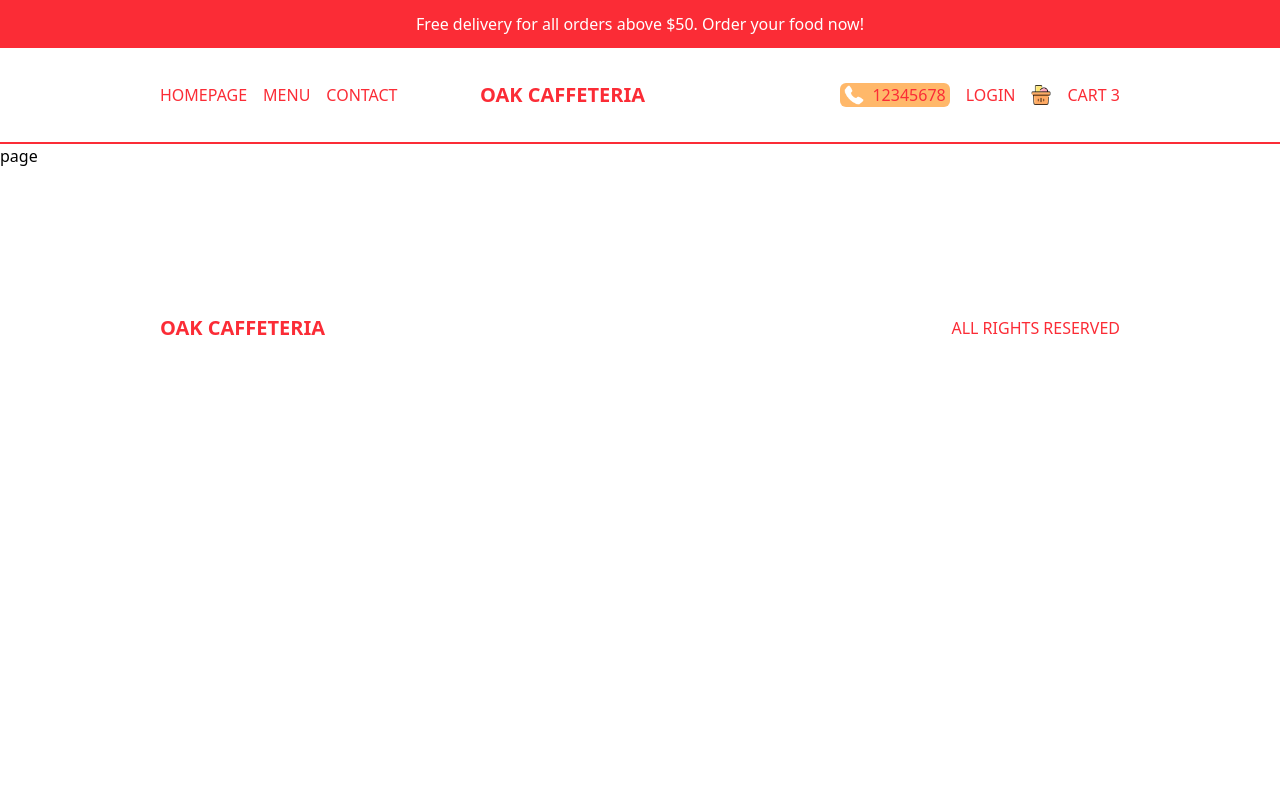
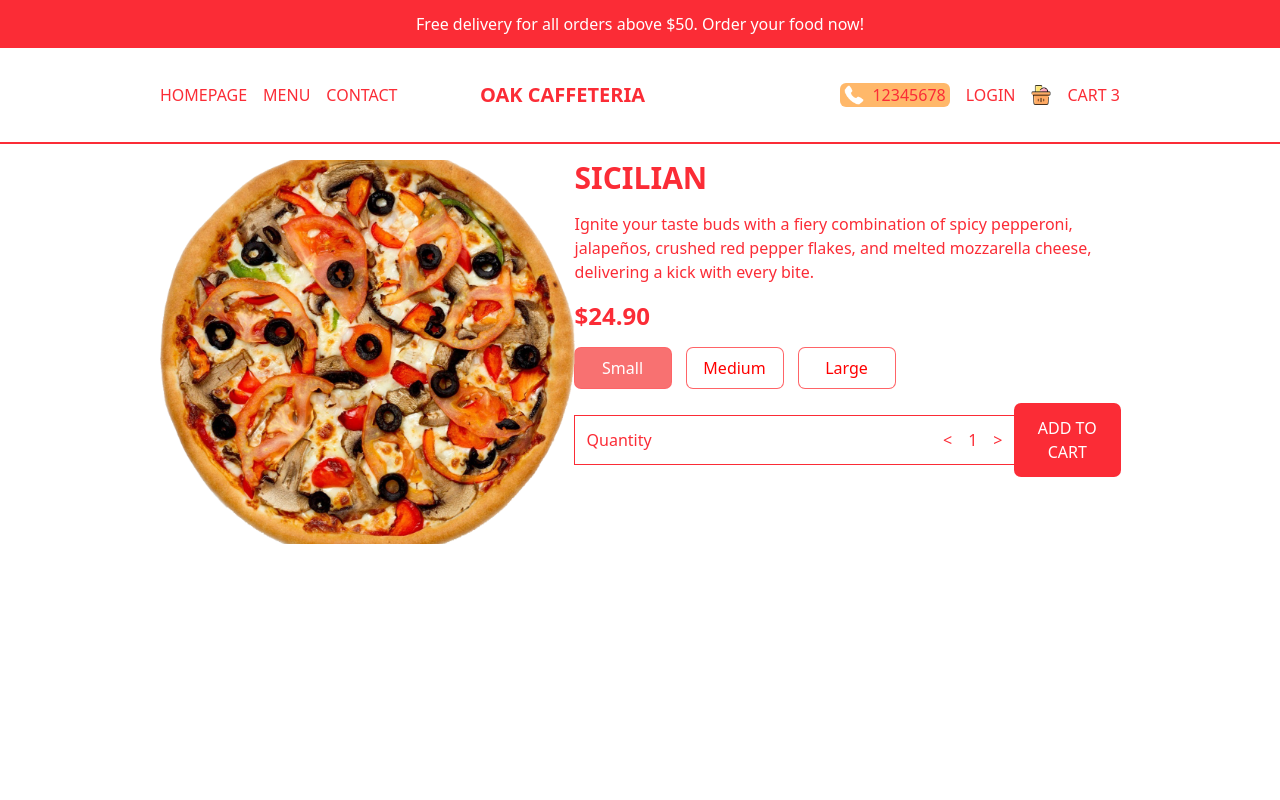
Before and after one commit to sibelephant/resturant-ui, a Next.js app: page /product/1 in a window 1280 px wide. Shown: the top 800 px of the page. Built offline with nearby package versions, Linux system fonts and the light colour scheme.

Commit message:
Add Price component and update product pages with pricing details

```diff
--- a/src/app/menu/[category]/page.tsx
+++ b/src/app/menu/[category]/page.tsx
@@ -7,7 +7,7 @@ const page = () => {
     <div className="flex flex-wrap text-red-500">
       {pizzas.map((item) => (
         <Link
-          className="w-full h-[60vh] border-b-2 border-r-2 md:w-1/2 lg:w-1/3 p-4 flex flex-col justify-between group"
+          className="w-full h-[60vh] border-b-2 border-r-2 md:w-1/2 lg:w-1/3 p-4 flex flex-col justify-between group even:bg-fuchsia-50"
           href={`/product/${item.id}`}
           key={item.id}
         >
@@ -21,7 +21,7 @@ const page = () => {
           {/* TEXT AREA */}
           <div className="flex items-center justify-between font-bold">
             <h1 className="text-2xl uppercase p-2">{item.title}</h1>
-            <h2 className="group-hover:hidden text-xl">{item.price}</h2>
+            <h2 className="group-hover:hidden text-xl">${item.price}</h2>
             <button className="hidden group-hover:block uppercase bg-red-500 text-white p-2 rounded-md">
               Add to cart
             </button>
--- a/src/app/product/[id]/page.tsx
+++ b/src/app/product/[id]/page.tsx
@@ -1,9 +1,28 @@
+import { singleProduct } from "@/data";
+import Price from "@/components/Price";
+import Image from "next/image";
 
+const SingleProductPage = () => {
+  return (
+    <div className="p-4 lg:px-20 xl:px-40 h-screen flex flex-col justify-around text-red-500 md:flex-row">
+      {/* image CONTAINER  */}
+      {singleProduct.img && (
+        <div className="relative w-full h-1/2">
+          <Image src={singleProduct.img} alt="" className="object-cover" fill />
+        </div>
+      )}
+      {/* text container  */}
+      <div className="h-1/2 flex flex-col gap-4">
+        <h1 className="text-3xl font-bold uppercase">{singleProduct.title}</h1>
+        <p>{singleProduct.desc}</p>
+        <Price
+          price={singleProduct.price}
+          id={singleProduct.id}
+          options={singleProduct.options}
+        />
+      </div>
+    </div>
+  );
+};
 
-const page = () => {
-  return (
-    <div>page</div>
-  )
-}
-
-export default page
+export default SingleProductPage;
--- /dev/null
+++ b/src/components/Price.tsx
@@ -0,0 +1,78 @@
+"use client";
+
+import { useState, useEffect } from "react";
+
+interface PriceInterface {
+  price: number;
+  id: number;
+  options?:
+    | {
+        title: string;
+        additionalPrice: number;
+      }[];
+  img?: string;
+  desc?: string;
+}
+
+const Price = ({ price, id, options }: PriceInterface) => {
+  const [total, setTotal] = useState(price);
+  const [quantity, setQuantity] = useState(1);
+  const [selected, setSelected] = useState(0);
+
+  useEffect(() => {
+    setTotal(
+      quantity *
+        (options && options.length > 0 && selected < options.length
+          ? price + options[selected].additionalPrice
+          : price)
+    );
+  }, [quantity, selected, options, price]);
+
+  return (
+    <div className="flex  flex-col gap-4">
+      <h2 className="font-bold text-2xl">${total.toFixed(2)}</h2>
+      {/* OPTIONS CONTAINER  */}
+      <div className="flex gap-4">
+        {options?.map((option, index) => (
+          <button
+            key={option.title}
+            className="min-w-[6rem] p-2 ring-1 ring-red-400 rounded-md"
+            style={{
+              background: selected === index ? "rgb(248 113 113" : "white",
+              color: selected === index ? "white" : "red",
+            }}
+            onClick={() => setSelected(index)}
+          >
+            {option.title}
+          </button>
+        ))}
+      </div>
+      {/* QUANTITY AND ADD BUTTON CONTAINER  */}
+      <div className="flex justify-between items-center">
+        {/* QUANTITY */}
+        <div className="flex justify-between w-full p-3 ring-1 ring-red-500">
+          <span>Quantity</span>
+          <div className="flex gap-4 items-center">
+            <button
+              onClick={() => setQuantity((prev) => (prev > 1 ? prev - 1 : 1))}
+            >
+              {"<"}
+            </button>
+            <span>{quantity}</span>
+            <button
+              onClick={() => setQuantity((prev) => (prev < 9 ? prev + 1 : 9))}
+            >
+              {">"}
+            </button>
+          </div>
+        </div>
+        {/* CART BUTTON */}
+        <button className="uppercase bg-red-500 text-white ring-1 ring-red-500 p-3 rounded-md">
+          Add To Cart
+        </button>
+      </div>
+    </div>
+  );
+};
+
+export default Price;
```
